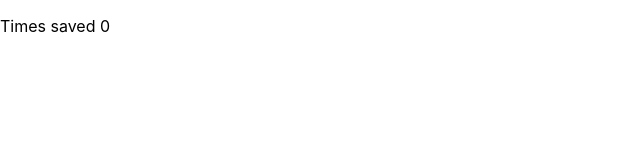
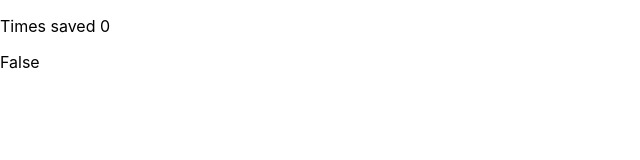
Before and after one commit to David10238/react-playground, a React (Create React App) app: page / in a window 1280 px wide. Shown: the top 160 px of the page, without its empty margins (0-640 px from the left). Built offline with nearby package versions, Linux system fonts and the light colour scheme.

Commit message:
add "live" checking for space bar

```diff
--- a/src/components/MouseAndKeyboardTesting.tsx
+++ b/src/components/MouseAndKeyboardTesting.tsx
@@ -1,33 +1,64 @@
 import { useEffect, useState } from "react";
 
 
-const MouseAndKeyboardTesting = ()=> {
+const KeyboardTest = ()=> {
 
     const [timesSaved, setTimesSaved] = useState(0);
 
+    // replace with the dictionary
+    const [spaceDown, setSpaceDown] = useState(false);
+
     const handleKeyDown = (event:KeyboardEvent) => {
+        console.log("event with key ", event.key)
         if(event.key == 's' && event.ctrlKey){
             event.preventDefault();
             console.log("A key was pressed", event.key);
             setTimesSaved(timesSaved + 1);
         }
+
+        if(event.key == ' ')
+            setSpaceDown(true);
+    }
+
+    const handleKeyUp = (event:KeyboardEvent) => {
+        if(event.key == ' ')
+            setSpaceDown(false);
     }
 
     // only needs to be run when it's rendered, empty [] prevents it from being recreated each component change
     useEffect(() => {
+        // keypress is character only. keydown is allkeys
         window.addEventListener('keydown', handleKeyDown);
+        window.addEventListener('keyup', handleKeyUp);
 
         // cleanup the component
         return () =>{
-            window.removeEventListener('keydown', handleKeyDown)
+            window.removeEventListener('keydown', handleKeyDown);
+            window.removeEventListener('keyup', handleKeyUp);
         }
       });// also works with [timesSaved]
 
     return (
         <div>
             <p>Times saved {timesSaved}</p>
+            <p>{spaceDown ? "True" : "False"}</p>
         </div>
     );
-}
+};
+
+const MouseTest = () =>{
+    return(
+        <div>
+        </div>
+    )
+};
+
+const MouseAndKeyboardTesting = () =>(
+    <div>
+        <KeyboardTest/>
+        <p/>
+        <MouseTest/>
+    </div>
+);
 
 export default MouseAndKeyboardTesting
```
